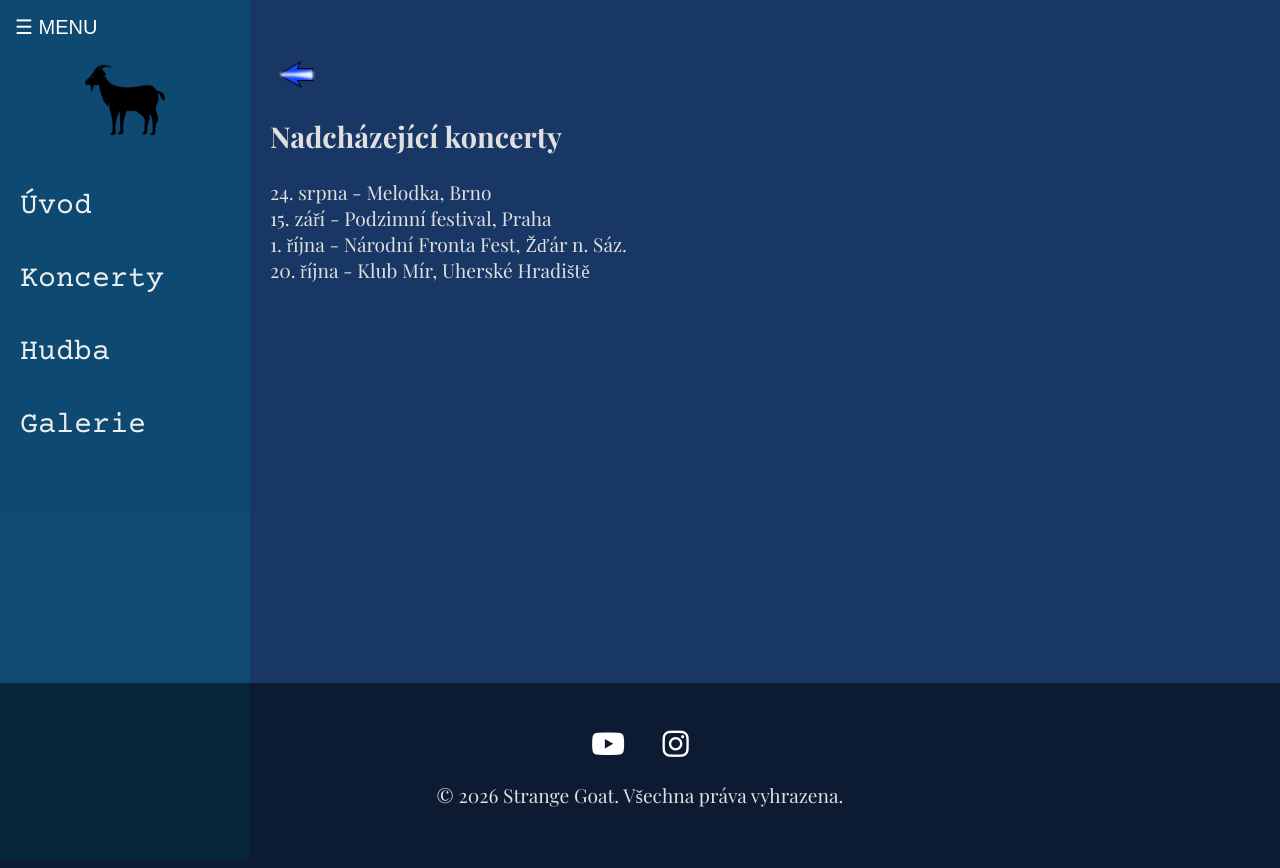
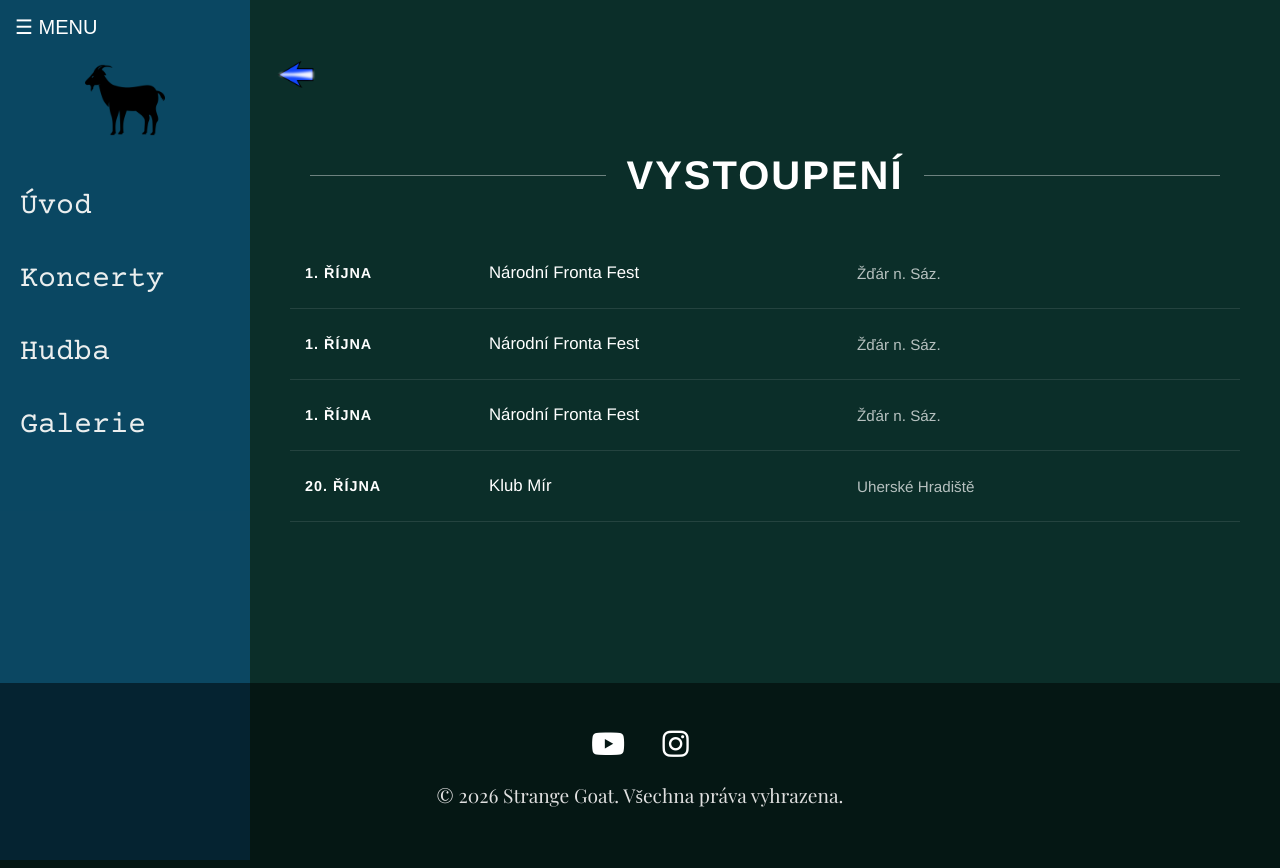
Before and after one commit to xsedlaj00/Web-for-StrangeGoat, a Flask app: page /koncerty in a window 1280 px wide. Run offline with Flask 3, Linux system fonts and the light colour scheme; some web fonts are replaced.

Commit message:
modernized the concerts page

```diff
--- a/koncerty.json
+++ b/koncerty.json
@@ -1,18 +1,22 @@
 [
     {
-        "datum": "24. srpna",
-        "misto": "Melodka, Brno"
-    },
-    {
-        "datum": "15. září",
-        "misto": "Podzimní festival, Praha"
+        "datum": "1. října",
+        "mesto": "Žďár n. Sáz.",
+        "misto": "Národní Fronta Fest"
     },
     {
         "datum": "1. října",
-        "misto": "Národní Fronta Fest, Žďár n. Sáz."
+        "mesto": "Žďár n. Sáz.",
+        "misto": "Národní Fronta Fest"
+    },
+    {
+        "datum": "1. října",
+        "mesto": "Žďár n. Sáz.",
+        "misto": "Národní Fronta Fest"
     },
     {
         "datum": "20. října",
-        "misto": "Klub Mír, Uherské Hradiště"
+        "mesto": "Uherské Hradiště",
+        "misto": "Klub Mír"
     }
 ]
--- a/static/style.css
+++ b/static/style.css
@@ -8,11 +8,94 @@ body {
     margin: 0; /* Vymaže výchozí bílé okraje prohlížeče */
     overflow-x: hidden;
 }
-#koncerty ul{
+body.stranka-koncerty {
+    background-color: #0b2e29;
+}
+#koncerty {
+    background-color: #0b2e29;
+    color: #ffffff;
+    font-family: 'Helvetica Neue', Helvetica, Arial, sans-serif;
+    padding: 60px 20px;
+}
 
+/* --- NADPIS S ČARAMI --- */
+#koncerty .tour-header {
+    display: flex;
+    align-items: center;
+    justify-content: center;
+    margin-bottom: 40px;
+    max-width: 1000px;
+    margin-left: auto;
+    margin-right: auto;
+}
+
+/* Vygenerování čar nalevo a napravo od nadpisu */
+#koncerty .tour-header::before,
+#koncerty .tour-header::after {
+    content: '';
+    flex: 1;
+    border-bottom: 1px solid rgba(255, 255, 255, 0.4);
+    margin: 0 20px;
+}
+
+#koncerty h2 {
+    font-size: 2.5rem;
+    font-weight: 800;
+    text-transform: uppercase;
+    letter-spacing: 2px;
+    margin: 0;
+}
+
+/* --- SEZNAM KONCERTŮ --- */
+#koncerty .tour-list {
     list-style: none;
     padding: 0;
+    max-width: 1000px;
+    margin: 0 auto;
+}
 
+/* --- JEDNOTLIVÝ ŘÁDEK --- */
+.tour-item {
+    display: grid;
+    /* Rozdělení do 3 sloupců: Datum (nejmenší), Klub a Město (větší) */
+    grid-template-columns: 1fr 2fr 2fr;
+    align-items: center;
+    padding: 25px 15px;
+    border-bottom: 1px solid rgba(255, 255, 255, 0.1); /* Jemná dělící čára */
+    transition: background-color 0.2s ease;
+}
+
+/* Zvýraznění řádku po najetí myší */
+.tour-item:hover {
+    background-color: rgba(255, 255, 255, 0.05);
+}
+
+/* Styl pro jednotlivé sloupce */
+.tour-date {
+    font-weight: 700;
+    font-size: 0.9rem;
+    text-transform: uppercase;
+    letter-spacing: 1px;
+}
+
+.tour-venue {
+    font-size: 1.05rem;
+}
+
+.tour-location {
+    font-size: 0.95rem;
+    color: rgba(255, 255, 255, 0.7); /* Mírně ztlumená barva pro lokaci */
+}
+
+/* --- RESPONZIVITA PRO MOBILY --- */
+@media (max-width: 768px) {
+    .tour-item {
+        /* Na malých obrazovkách zrušíme sloupce a naskládáme obsah pod sebe */
+        grid-template-columns: 1fr;
+        gap: 8px;
+        text-align: center;
+        padding: 20px 10px;
+    }
 }
 #hlavni-obsah {
     padding: 20px; /* Aby text nebyl nalepený úplně na hrany obrazovky */
--- a/templates/base.html
+++ b/templates/base.html
@@ -10,7 +10,7 @@
 
 </head>
 <!--forbids right click menu-->
-<body>
+<body class="{% block trida_stranky %}{% endblock %}">
     <button id="menu-tlacitko" onclick="prepniMenu()">☰ MENU</button>
     <nav id="bocni-menu">
         <img src="/static/goat.png" alt="koza">
--- a/templates/koncerty.html
+++ b/templates/koncerty.html
@@ -1,12 +1,20 @@
 {% extends "base.html" %}
+{% block trida_stranky %}stranka-koncerty{% endblock %}
+{% block obsah %}
+    <section id="koncerty">
+        <div class="tour-header">
+            <h2>VYSTOUPENÍ</h2>
+        </div>
 
-{% block obsah %}
+        <ul class="tour-list">
+            {% for koncert in koncerty_do_html %}
+                <li class="tour-item">
+                    <div class="tour-date">{{ koncert.datum }}</div>
+                    <div class="tour-venue">{{ koncert.misto }}</div>
 
-    <nav id="koncerty">
-    <h2>Nadcházející koncerty</h2>
-    <ul>
-        {% for koncert in koncerty_do_html %}
-            <li>{{ koncert.datum }} - {{ koncert.misto }}</li>
-        {% endfor %}
-    </ul>
+                    <div class="tour-location">{{ koncert.mesto }}</div>
+                </li>
+            {% endfor %}
+        </ul>
+    </section>
 {% endblock %}
```
